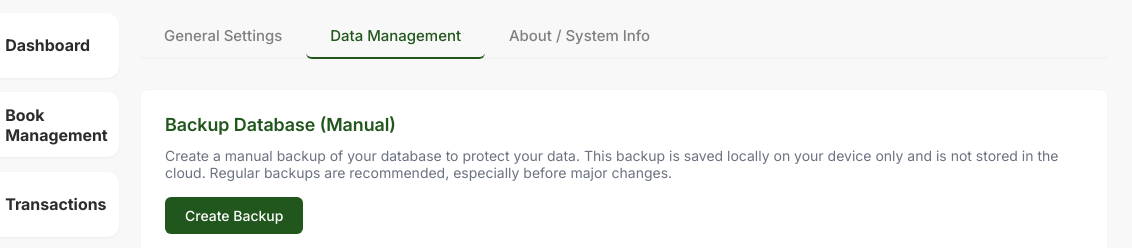
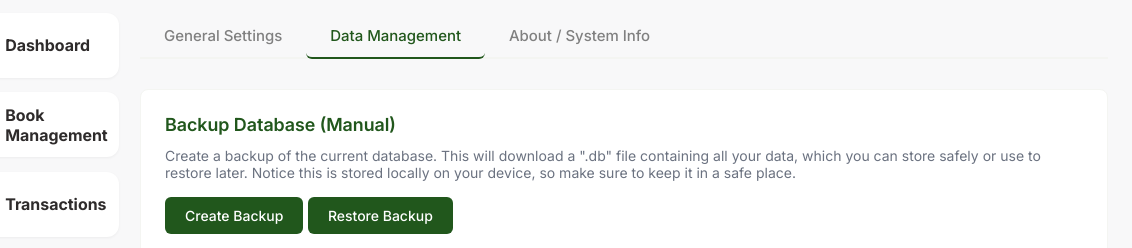
Before and after one commit to Maddwebbot/LMS, an Electron app: page renderer/html/settings.html in a window 1200 px wide. Both pictures are taken after a click on the button "Data Management". Shown: the top 248 px of the page, 68-1200 px from the left. Drawn offline with Linux system fonts and the light colour scheme; no server answers.

Commit message:
restore backup

```diff
--- a/renderer/html/settings.html
+++ b/renderer/html/settings.html
@@ -124,13 +124,17 @@
             <div class="card">
               <h3>Backup Database (Manual)</h3>
               <p>
-                Create a manual backup of your database to protect your data.
-                This backup is saved locally on your device only and is not
-                stored in the cloud. Regular backups are recommended, especially
-                before major changes.
+                Create a backup of the current database. This will download a
+                ".db" file containing all your data, which you can store safely
+                or use to restore later. Notice this is stored locally on your
+                device, so make sure to keep it in a safe place.
               </p>
               <button class="btn-primary" onclick="backupDatabase()">
                 Create Backup
+              </button>
+              <!-- Lapa -->
+              <button class="btn-primary" onclick="restoreBackup()">
+                Restore Backup
               </button>
             </div>
 
```
Also changed, not shown: 1 other file.
